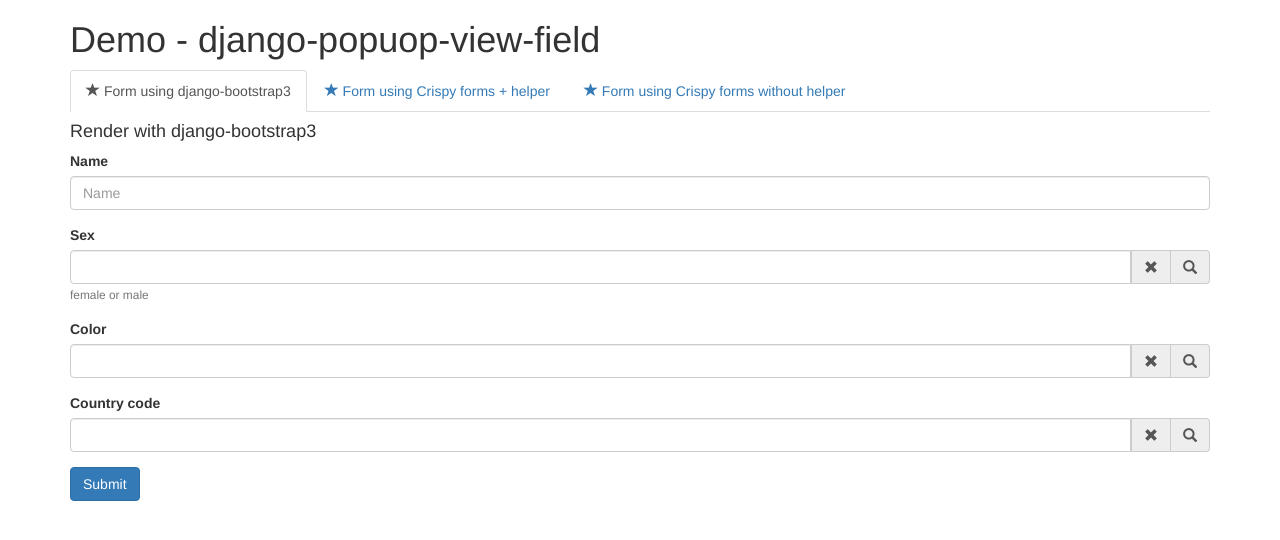
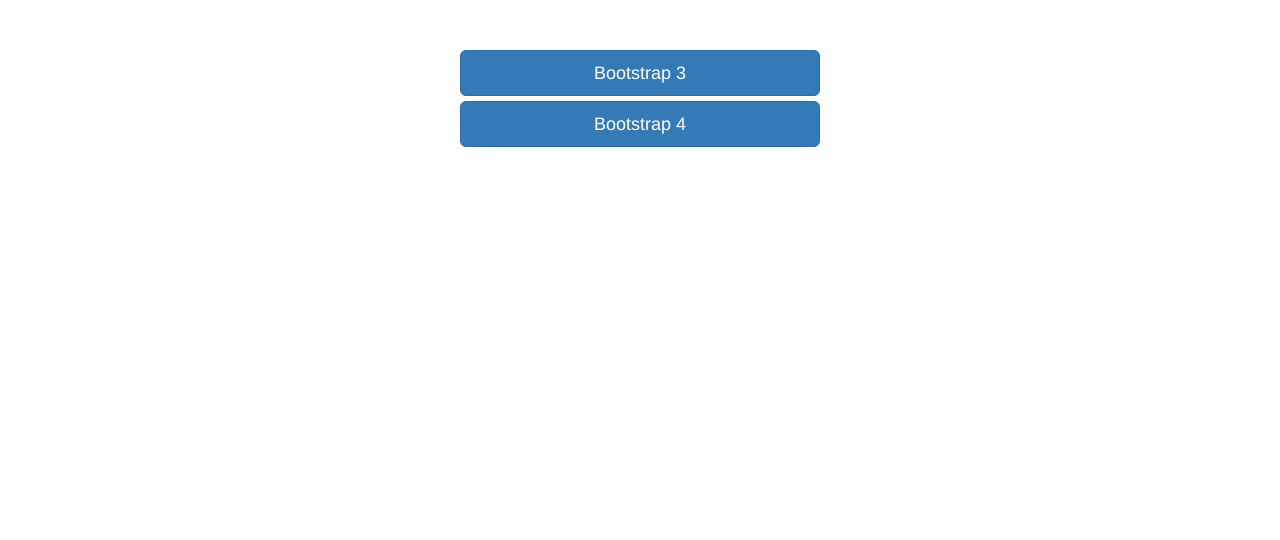
Before and after one commit to djk2/django-popup-view-field, a Django app: page / in a window 1280 px wide. Shown: the top 540 px of the page. Run offline with Django 3.2, Linux system fonts and the light colour scheme; some libraries are stand-ins or nearby versions.

Commit message:
V1.0.0 - Work in progres

```diff
--- a/demo/demo/forms.py
+++ b/demo/demo/forms.py
@@ -10,18 +10,27 @@
 
     name = forms.CharField(label="Name")
 
-    sex = PopupViewField(
-        # Attrs for popup
-        view_class=SexPopupView,
-        popup_dialog_title='What is your SEX',
-        # Attr for CharField
-        required=True,
-        help_text='female or male'
-    )
-
-    color = PopupViewField(view_class=ColorPopupView)
-    country_code = PopupViewField(view_class=CountryPopupView)
 
     def __init__(self, *args, **kwargs):
+        bootstrap_version = kwargs.pop("bootstrap_version")
         super(DemoForm, self).__init__(*args, **kwargs)
         self.helper = FormHelper()
+
+        self.fields['sex'] = PopupViewField(
+            # Attrs for popup
+            view_class=SexPopupView,
+            popup_dialog_title='What is your SEX',
+            bootstrap_version=bootstrap_version,
+            # Attr for CharField
+            required=True,
+            help_text='female or male'
+        )
+
+        self.fields['color'] = PopupViewField(
+            view_class=ColorPopupView,
+            bootstrap_version=bootstrap_version
+        )
+        self.fields['country_code'] = PopupViewField(
+            view_class=CountryPopupView,
+            bootstrap_version=bootstrap_version
+        )
--- a/demo/demo/settings.py
+++ b/demo/demo/settings.py
@@ -40,6 +40,7 @@
 
     # Require
     'bootstrap3',
+    'bootstrap4',
     'crispy_forms',
 
     # Added extra
--- a/demo/demo/templates/base.html
+++ b/demo/demo/templates/base.html
@@ -1,6 +1,6 @@
 {% load static %}
-{% load bootstrap3 %}
 {% load django_popup_view_field_tags %}
+
 <!DOCTYPE html>
 <html lang="{{ LANGUAGE_CODE|default:"en" }}">
     <head>
@@ -11,7 +11,8 @@
         <title>django-popup-view-field</title>
 
         <!-- Bootstrap core CSS -->
-        {% bootstrap_css %}
+        {% block css %}
+        {% endblock %}
     </head>
 
     <body>
@@ -21,11 +22,8 @@
         </div>
 
         <!-- Bootstrap core JS -->
-        <script type="text/javascript" src="{% bootstrap_jquery_url %}"></script>
-        {% bootstrap_javascript %}
-
-        {# ! This tag add all js scripts and template scripts to this template ! #}
-        {% django_popup_view_field_javascript %}
+        {% block js %}
+        {% endblock %}
 
     </body>
 </html>
--- a/demo/demo/templates/demo/index.html
+++ b/demo/demo/templates/demo/index.html
@@ -1,64 +1,21 @@
 {% extends "base.html" %}
 {% load bootstrap3 %}
-{% load crispy_forms_tags %}
+
+
+{% block css %}
+    {% bootstrap_css %}
+{% endblock %}
 
 
 {% block content %}
-
-    <h1> Demo - django-popuop-view-field </h1>
-
-    <div>
-        <ul class="nav nav-tabs" role="tablist" id="tabs" data-toggle="tab">
-            <li role="presentation" class="active">
-                <a href="#bootstrap" aria-controls="bootstrap" role="tab" data-toggle="tab">
-                    <span class="glyphicon glyphicon-star"></span>
-                    Form using django-bootstrap3
-                </a>
-            </li>
-
-            <li role="presentation">
-                <a href="#crispy" aria-controls="crispy" role="tab" data-toggle="tab">
-                    <span class="glyphicon glyphicon-star"></span>
-                    Form using Crispy forms + helper
-                </a>
-            </li>
-
-            <li role="presentation">
-                <a href="#crispy-helper" aria-controls="crispy-helper" role="tab" data-toggle="tab">
-                    <span class="glyphicon glyphicon-star"></span>
-                    Form using Crispy forms without helper
-                </a>
-            </li>
-        </ul>
-
-        {# ------------------------------- #}
-        <div class="tab-content">
-
-            <div class="tab-pane fade in active" id="bootstrap">
-                <h4> Render with django-bootstrap3 </h4>
-                <form action="." method="post" class="form">
-                    {% csrf_token %}
-                    {% bootstrap_form form_1 %}
-                    {% buttons %}
-                        <button type="submit" class="btn btn-primary">
-                            {% bootstrap_icon "star" %} Submit
-                        </button>
-                    {% endbuttons %}
-                </form>
-            </div>
-
-            <div role="tabpanel" class="tab-pane fade" id="crispy">
-                <h4> Crispy + helper </h4>
-                {% crispy form_2 form_2.helper %}
-            </div>
-
-            <div role="tabpanel" class="tab-pane fade" id="crispy-helper">
-                <h4> Crispy without helper </h4>
-                {% crispy form_3 %}
-            </div>
-
+    <div class="row" style="margin-top:50px;">
+        <div class="col-md-4 col-md-offset-4">
+            <a class="btn btn-lg btn-primary btn-block" href="{% url "index_b3" %}">
+                Bootstrap 3
+            </a>
+            <a class="btn btn-lg btn-primary btn-block" href="{% url "index_b4" %}">
+                Bootstrap 4
+            </a>
         </div>
-
     </div>
-
 {% endblock content %}
--- a/demo/demo/urls.py
+++ b/demo/demo/urls.py
@@ -1,11 +1,13 @@
 from django.conf.urls import include, url
 from django.contrib import admin
 
-from .views import Index
+from .views import Index, IndexBootstrap3, IndexBootstrap4
 
 urlpatterns = [
     url(r'^admin/', admin.site.urls),
     url(r'^$', Index.as_view(), name="index"),
+    url(r'^bootstrap3/$', IndexBootstrap3.as_view(), name="index_b3"),
+    url(r'^bootstrap4/$', IndexBootstrap4.as_view(), name="index_b4"),
 
     # django-popup-view-field
     url(r'^django_popup_view_field/', include('django_popup_view_field.urls')),
--- a/demo/demo/views.py
+++ b/demo/demo/views.py
@@ -6,22 +6,42 @@
 
 class Index(TemplateView):
     template_name = "demo/index.html"
+
+
+class Base(TemplateView):
+    bootstrap_version = None
     form_class = DemoForm
 
     form_1 = None
     form_2 = None
     form_3 = None
 
+    def get_template_names(self):
+        self.template_name = "demo/index_b{}.html".format(self.bootstrap_version)
+        return self.template_name
+
     def get(self, request, *args, **kwargs):
-        self.form_1 = self.form_class(prefix="form_1")
-        self.form_2 = self.form_class(prefix="form_2")
-        self.form_3 = self.form_class(prefix="form_3")
-        return super(Index, self).get(request, *args, **kwargs)
+        self.form_1 = self.form_class(prefix="form_1", bootstrap_version=self.bootstrap_version)
+        self.form_2 = self.form_class(prefix="form_2", bootstrap_version=self.bootstrap_version)
+        self.form_3 = self.form_class(prefix="form_3", bootstrap_version=self.bootstrap_version)
+        return super(Base, self).get(request, *args, **kwargs)
 
     def post(self, request, *args, **kwargs):
-        self.form_1 = self.form_class(prefix="form_1", data=request.POST)
-        self.form_2 = self.form_class(prefix="form_2", data=request.POST)
-        self.form_3 = self.form_class(prefix="form_3", data=request.POST)
+        self.form_1 = self.form_class(
+            prefix="form_1",
+            data=request.POST,
+            bootstrap_version=self.bootstrap_version
+        )
+        self.form_2 = self.form_class(
+            prefix="form_2",
+            data=request.POST,
+            bootstrap_version=self.bootstrap_version
+        )
+        self.form_3 = self.form_class(
+            prefix="form_3",
+            data=request.POST,
+            bootstrap_version=self.bootstrap_version
+        )
 
         self.form_1.is_valid()
         self.form_2.is_valid()
@@ -30,8 +50,16 @@
         return self.render_to_response(self.get_context_data())
 
     def get_context_data(self, **kwargs):
-        context = super(Index, self).get_context_data(**kwargs)
+        context = super(Base, self).get_context_data(**kwargs)
         context["form_1"] = self.form_1
         context["form_2"] = self.form_2
         context["form_3"] = self.form_3
         return context
+
+
+class IndexBootstrap3(Base):
+    bootstrap_version = 3
+
+
+class IndexBootstrap4(Base):
+    bootstrap_version = 4
```
Also changed, not shown: demo/demo/templates/demo/index_b3.html (added, +80 -0 lines), demo/demo/templates/demo/index_b4.html (added, +76 -0 lines), demo/requirements.txt (+4 -3 lines), demo/db.sqlite3.
